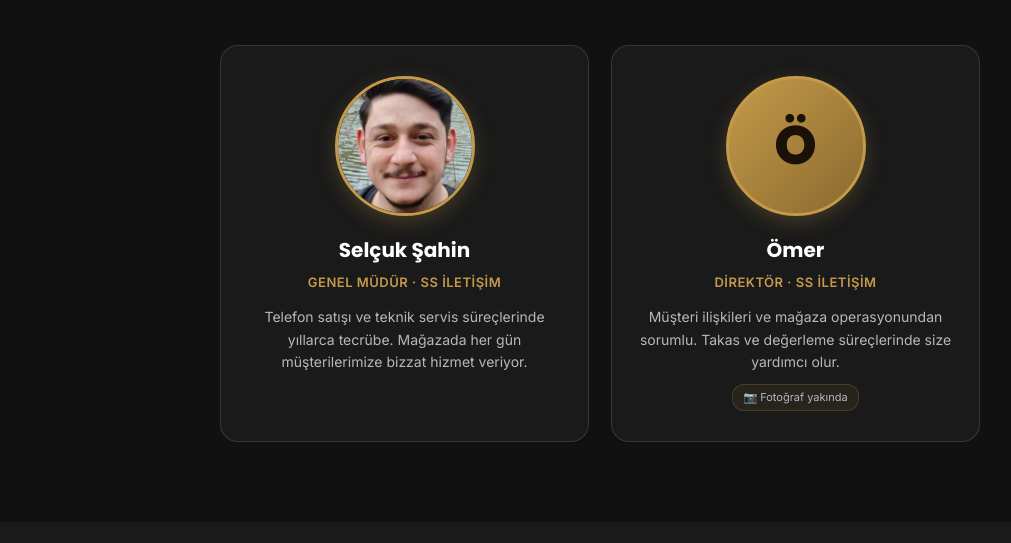
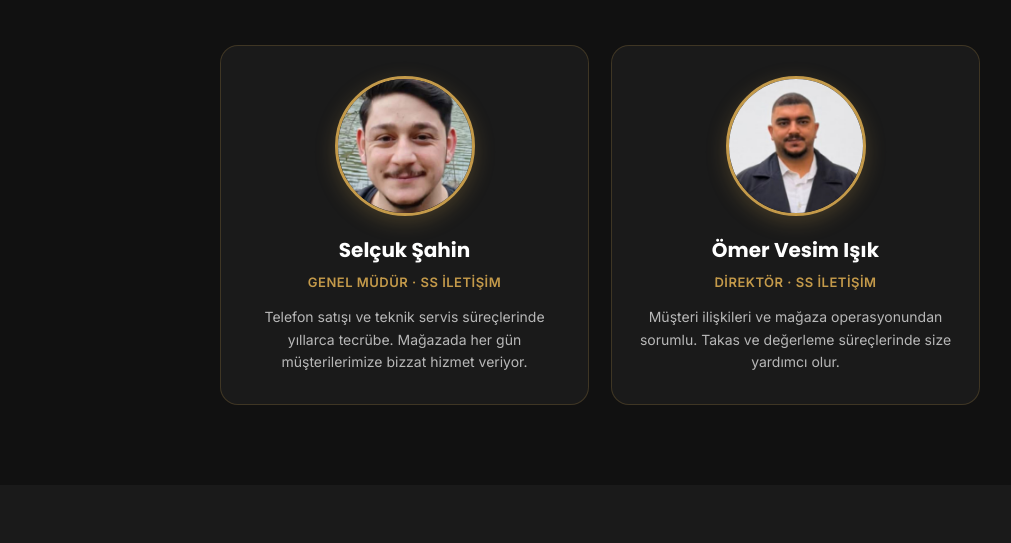
Before and after one commit to infoturkabi/ssiletisim, a plain HTML site: page index.html in a window 1280 px wide. Shown: the part 4968-5511 px from the top of the page, without its empty margins (40-1051 px from the left). Drawn offline with Linux system fonts and the light colour scheme.

Commit message:
omer foto

```diff
--- a/index.html
+++ b/index.html
@@ -383,11 +383,12 @@
         <p class="owner-bio">Telefon satışı ve teknik servis süreçlerinde yıllarca tecrübe. Mağazada her gün müşterilerimize bizzat hizmet veriyor.</p>
       </div>
       <div class="owner-card">
-        <div class="owner-initial">Ö</div>
-        <div class="owner-name">Ömer</div>
+        <div class="owner-photo">
+          <img src="assets/images/owner-omer.jpg" alt="Ömer Vesim Işık — SS İletişim Direktör">
+        </div>
+        <div class="owner-name">Ömer Vesim Işık</div>
         <div class="owner-role">DİREKTÖR · SS İLETİŞİM</div>
         <p class="owner-bio">Müşteri ilişkileri ve mağaza operasyonundan sorumlu. Takas ve değerleme süreçlerinde size yardımcı olur.</p>
-        <span class="owner-soon">📷 Fotoğraf yakında</span>
       </div>
     </div>
   </div>
```
Also changed, not shown: assets/images/owner-omer.jpg (added).
